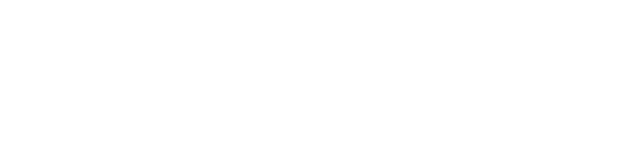
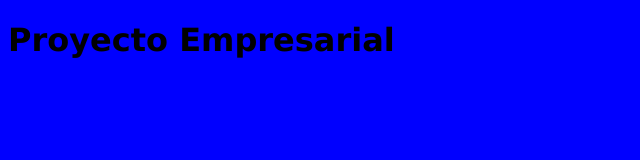
Before and after one commit to Mrbill10/Git-StudisBillTEch, a plain HTML site: page index.html in a window 1280 px wide. Shown: the whole page, without its empty margins (0-640 px from the left). Drawn offline with Linux system fonts and the light colour scheme.

Commit message:
parrafo y tamaño de fuente

```diff
--- /dev/null
+++ b/css/styles.css
@@ -0,0 +1,4 @@
+body{
+    font-family: 'Lucida Sans', 'Lucida Sans Regular', 'Lucida Grande', 'Lucida Sans Unicode', Geneva, Verdana, sans-serif;
+    background-color: blue;
+}
--- a/index.html
+++ b/index.html
@@ -4,8 +4,9 @@
     <meta charset="UTF-8">
     <meta name="viewport" content="width=device-width, initial-scale=1.0">
     <title>Document</title>
+    <link rel="stylesheet" href="css/styles.css" type="text/css">
 </head>
 <body>
-
+    <h1>Proyecto Empresarial</h1>
 </body>
 </html>
```
Also changed, not shown: js/script.js (added), 1 other file.
